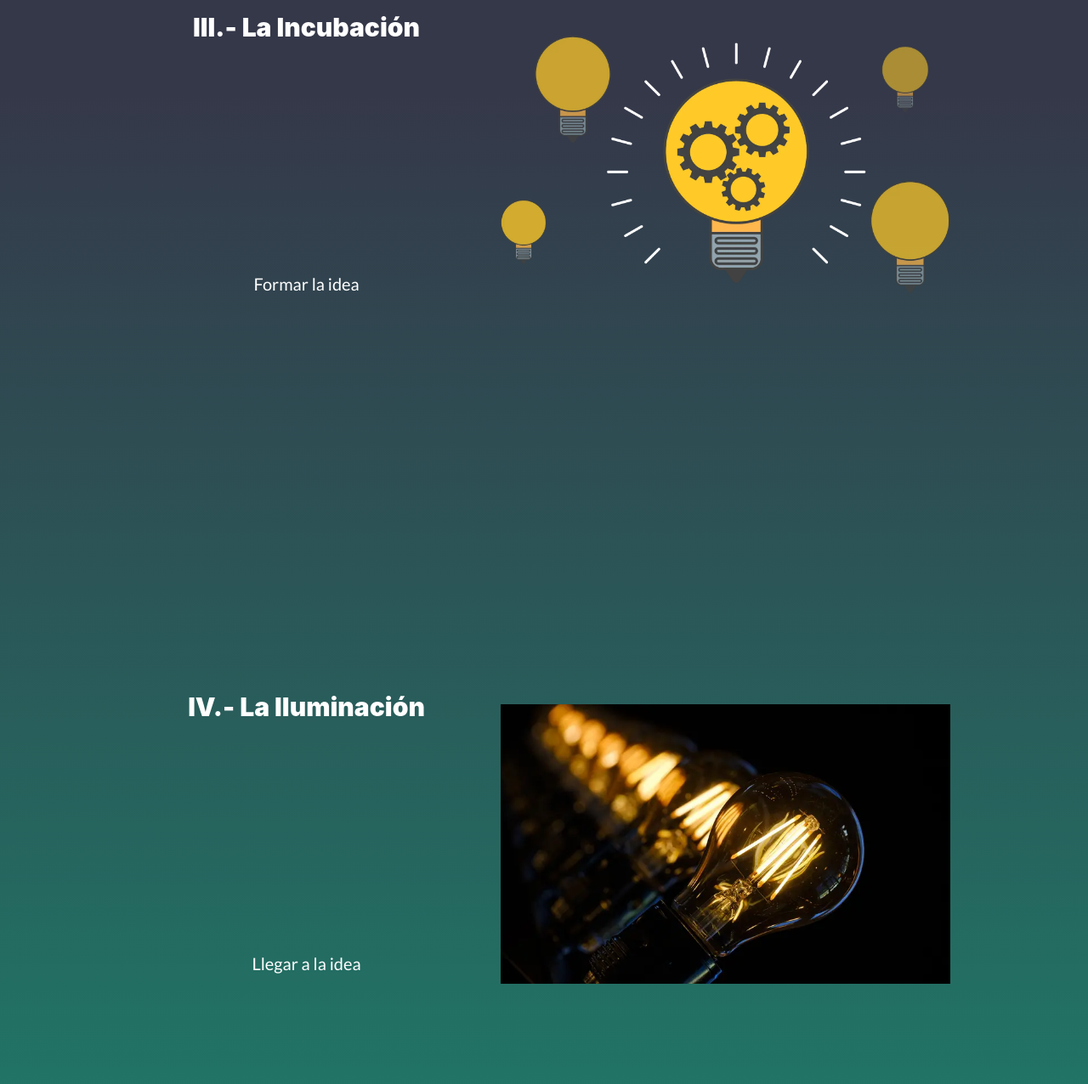
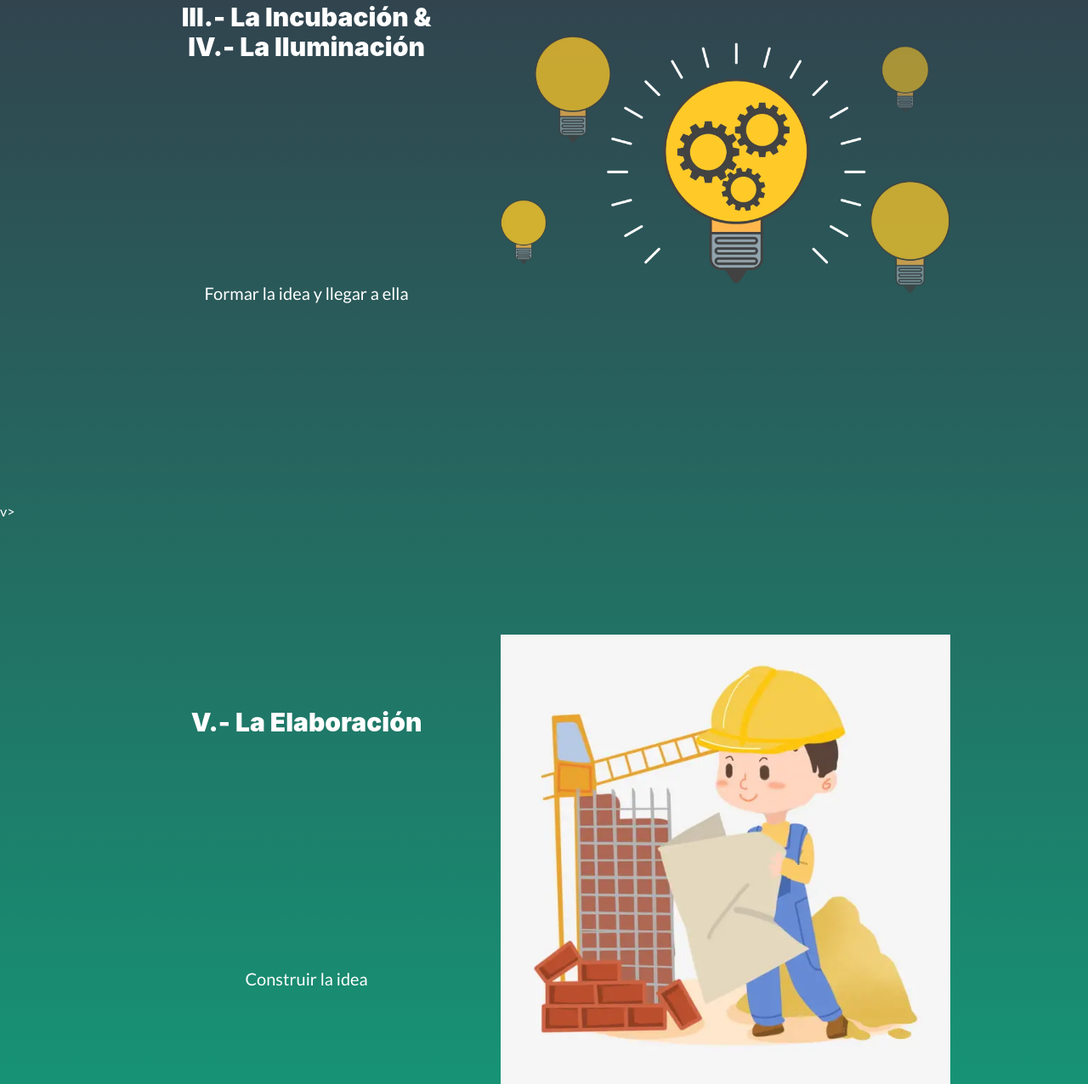
Before and after one commit to Tackless/IPN-02-ExpoDC, a website: page index.html in a window 1280 px wide. Shown: the part 3407-4683 px from the top of the page at 85% size. Drawn offline with Linux system fonts and the light colour scheme.

Commit message:
join 3 & 4

```diff
--- a/index.html
+++ b/index.html
@@ -57,21 +57,12 @@
 
 		<div class="contenido">
 			<div class="texto">
-				<h2 class="titulo">III.- La Incubación</h2>
+				<h2 class="titulo">III.- La Incubación & <br> IV.- La Iluminación</h2>
 
-				<p>Formar la idea</p>
+				<p>Formar la idea y llegar a ella</p>
 			</div>
 			<div class="imagen" style="background-image: url(/build/img/3.webp);"></div>
-		</div>
-
-		<div class="contenido">
-			<div class="texto">
-				<h2 class="titulo">IV.- La Iluminación</h2>
-
-				<p>Llegar a la idea</p>
-			</div>
-			<div class="imagen" style="background-image: url(/build/img/4.webp);"></div>
-		</div>
+		</div>v>
 
 		<div class="contenido">
 			<div class="texto">
```
